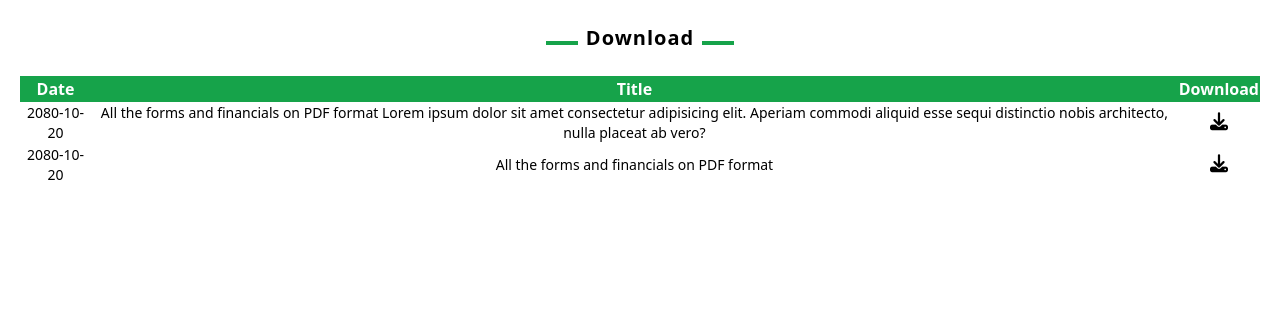
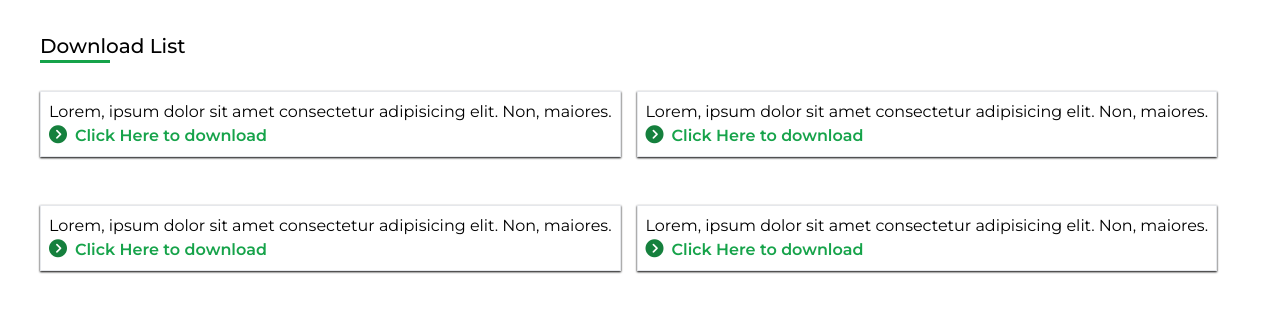
Before and after one commit to dpshkhnl/vedanta_website, a website: page download.html in a window 1280 px wide. Drawn offline with Linux system fonts and the light colour scheme.

Commit message:
added some files

```diff
--- a/download.html
+++ b/download.html
@@ -13,37 +13,41 @@
       crossorigin="anonymous"
       referrerpolicy="no-referrer"
     />
+
+    <!-- Google Fonts -->
+    <link rel="preconnect" href="https://fonts.googleapis.com" />
+    <link rel="preconnect" href="https://fonts.gstatic.com" crossorigin />
+    <link
+      href="https://fonts.googleapis.com/css2?family=Montserrat:ital,wght@0,100..900;1,100..900&display=swap"
+      rel="stylesheet"
+    />
 </head>
 <body>
-    <div class="flex items-center justify-center">
-        <div class="flex items-baseline my-6">
-            <div class="w-8 h-1 bg-green-600"></div>
-            <p class="text-xl font-semibold tracking-wider mx-2">Download</p>
-            <div class="w-8 h-1 bg-green-600"></div>
+    <div class=" flex flex-col mx-10 font-montserrat">
+        <p class="text-xl text-black font-medium capitalize mt-8 2xl:text-5xl">
+          Download List
+          <div class="w-[70px] h-[3px] bg-green-600 mb-3"></div>
+        </p>
+
+
+            <div class="flex flex-col md:flex-row flex-wrap gap-4 relative ">
+            <div class="border p-2 shadow-sm shadow-black my-4 ">
+              <p class="2xl:text-xl">Lorem, ipsum dolor sit amet consectetur adipisicing elit. Non, maiores.</p>
+              <i class="fa-solid fa-circle-chevron-right mr-2 text-green-700 text-lg"></i><a href="" class="text-green-600 font-semibold hover:text-green-500">Click Here to download</a>
+            </div>
+            <div class="border p-2 shadow-sm shadow-black my-4">
+              <p class="2xl:text-xl">Lorem, ipsum dolor sit amet consectetur adipisicing elit. Non, maiores.</p>
+              <i class="fa-solid fa-circle-chevron-right mr-2 text-green-700 text-lg"></i><a href="" class="text-green-600 font-semibold hover:text-green-500">Click Here to download</a>
+            </div>
+            <div class="border p-2 shadow-sm shadow-black my-4">
+              <p class="2xl:text-xl">Lorem, ipsum dolor sit amet consectetur adipisicing elit. Non, maiores.</p>
+              <i class="fa-solid fa-circle-chevron-right mr-2 text-green-700 text-lg"></i><a href="" class="text-green-600 font-semibold hover:text-green-500">Click Here to download</a>
+            </div>
+            <div class="border p-2 shadow-sm shadow-black my-4">
+              <p class="2xl:text-xl">Lorem, ipsum dolor sit amet consectetur adipisicing elit. Non, maiores.</p>
+              <i class="fa-solid fa-circle-chevron-right mr-2 text-green-700 text-lg"></i><a href="" class="text-green-600 font-semibold hover:text-green-500">Click Here to download</a>
+            </div>
           </div>
-    </div>
-    <div class="flex flex-col mx-5 md:w-50%">
-        <table class=" table-auto">
-            <thead class="bg-green-600 text-white text-center">
-                <tr class="">
-                    <th>Date</th>
-                    <th>Title</th>
-                    <th>Download</th>
-                </tr>
-            </thead>
-            <tbody class="text-center text-sm">
-                <tr>
-                    <td>2080-10-20</td>
-                    <td>All the forms and financials on PDF format Lorem ipsum dolor sit amet consectetur adipisicing elit. Aperiam commodi aliquid esse sequi distinctio nobis architecto, nulla placeat ab vero?</td>
-                    <td><i class="fa-solid fa-download text-lg" id="downloadButton"></i></td>
-                </tr>
-                <tr>
-                    <td>2080-10-20</td>
-                    <td>All the forms and financials on PDF format</td>
-                    <td><i class="fa-solid fa-download text-lg"></i></td>
-                </tr>
-            </tbody>
-        </table>
-    </div>
+      </div>
 </body>
 </html>
```
Also changed, not shown: message.html (+18 -9 lines), script.js (line endings or trailing spaces), src/output.css.
